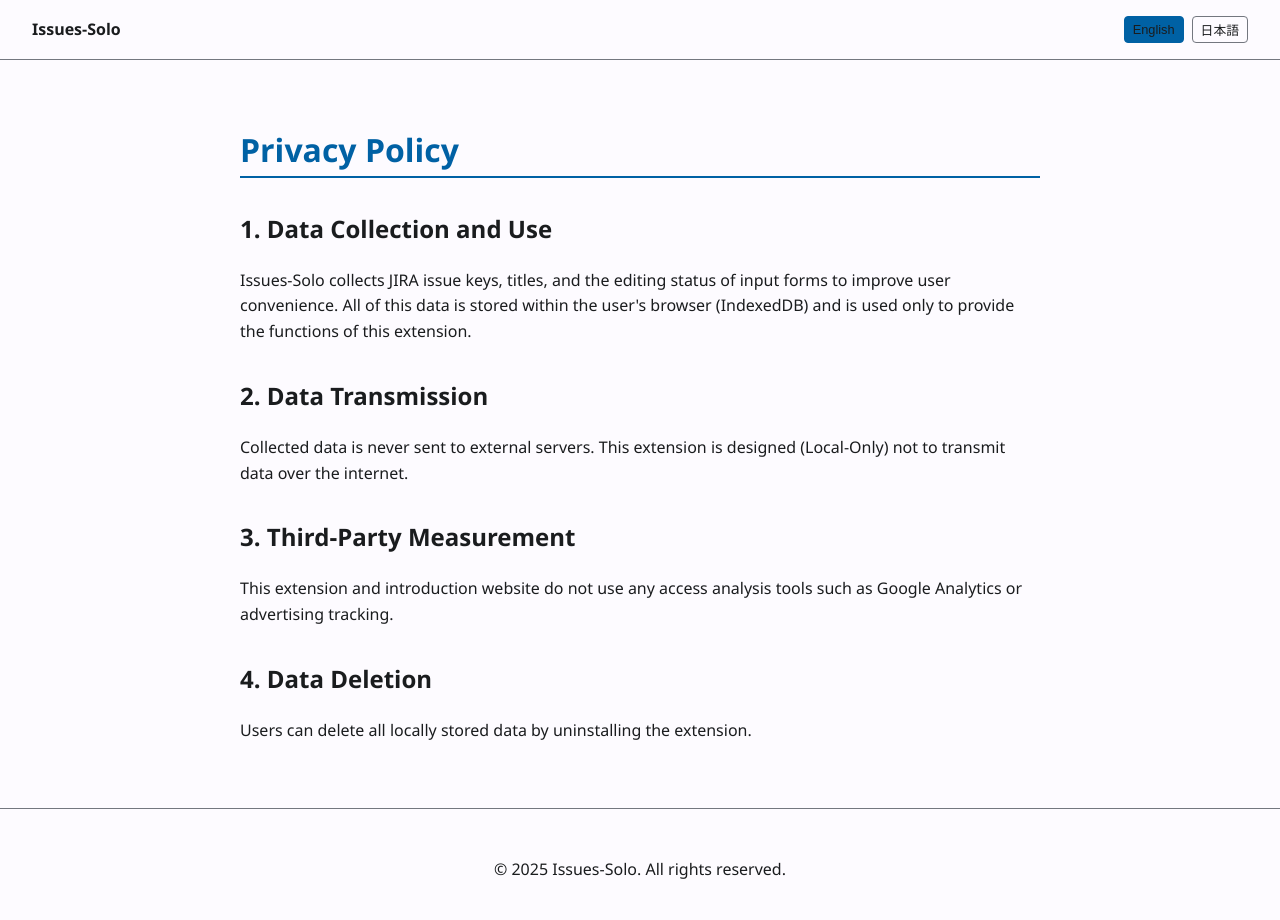
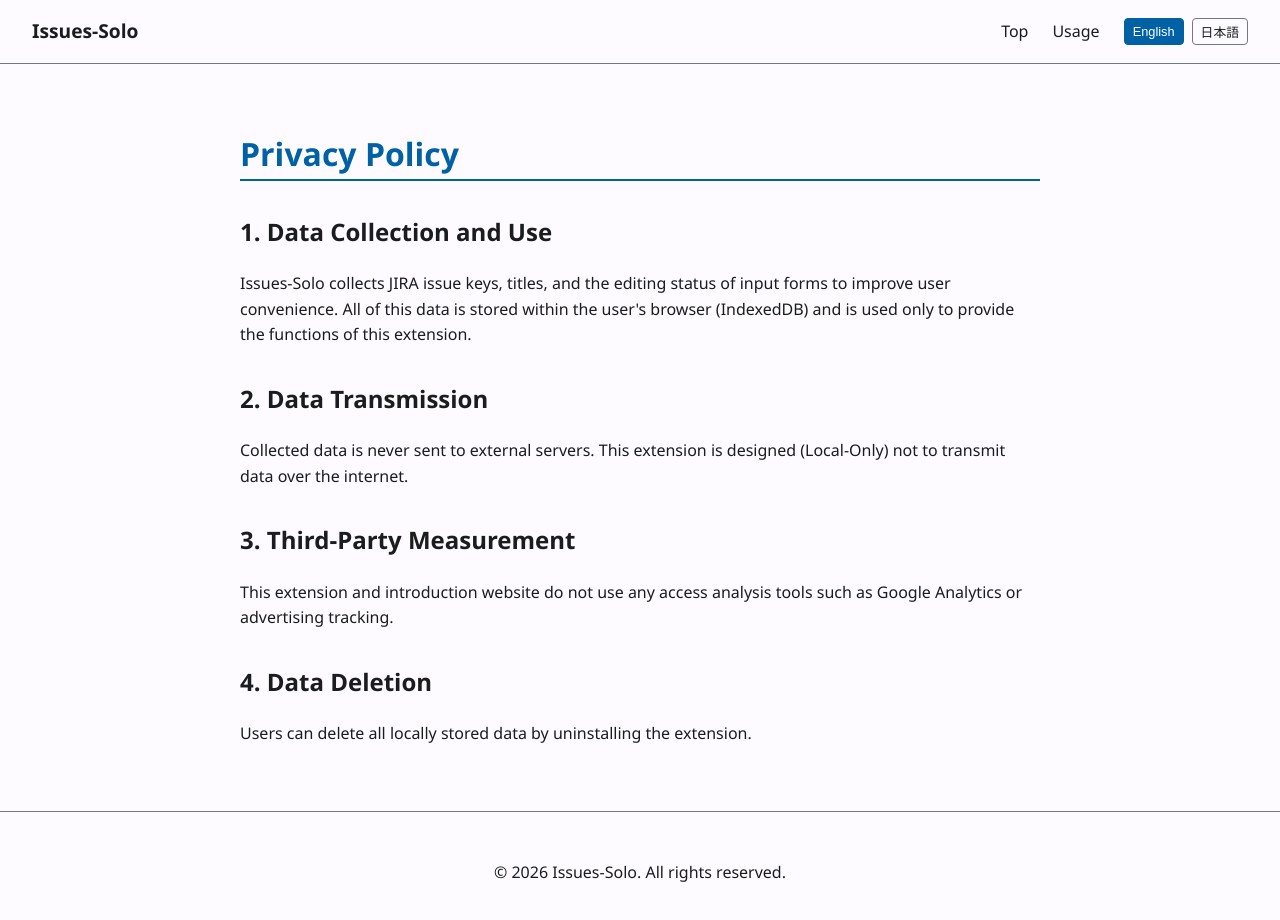
Before and after one commit to masanori-satake/Issues-Solo, a browser extension: page projects/web/privacy.html in a window 1280 px wide. Drawn offline with Linux system fonts and the light colour scheme.

Commit message:
fix: 更新された著作権年を2026に変更 (#27)

```diff
--- a/projects/web/i18n.js
+++ b/projects/web/i18n.js
@@ -28,7 +28,7 @@ const translations = {
     installStep2: 'Click the "Add to Chrome" button.',
     installStep3:
       "Pinning the extension makes it easier to access from the side panel at any time.",
-    copyright: "© 2025 Issues-Solo. All rights reserved.",
+    copyright: "© 2026 Issues-Solo. All rights reserved.",
     privacyTitle: "Privacy Policy - Issues-Solo",
     usageTitle: "Usage - Issues-Solo",
     backToHome: "Back to Home",
@@ -90,7 +90,7 @@ const translations = {
     installStep2: "「Chromeに追加」ボタンをクリックします。",
     installStep3:
       "拡張機能の固定をオンにすると、サイドパネルからいつでもアクセスしやすくなります。",
-    copyright: "© 2025 Issues-Solo. All rights reserved.",
+    copyright: "© 2026 Issues-Solo. All rights reserved.",
     privacyTitle: "プライバシーポリシー - Issues-Solo",
     usageTitle: "使い方 - Issues-Solo",
     backToHome: "ホームに戻る",
--- a/projects/web/privacy.html
+++ b/projects/web/privacy.html
@@ -7,6 +7,7 @@
     <style>
       :root {
         --md-sys-color-primary: #0061a4;
+        --md-sys-color-on-primary: #ffffff;
         --md-sys-color-surface: #fdfbff;
         --md-sys-color-on-surface: #1a1c1e;
         --md-sys-color-outline: #73777f;
@@ -45,7 +46,15 @@
         border-color: var(--md-sys-color-primary);
       }
       .logo {
+        display: flex;
+        align-items: center;
         font-weight: bold;
+        font-size: 1.2rem;
+        text-decoration: none;
+        color: var(--md-sys-color-on-surface);
+      }
+      nav a {
+        margin-left: 1.5rem;
         text-decoration: none;
         color: var(--md-sys-color-on-surface);
       }
@@ -73,6 +82,8 @@
     <header>
       <a href="index.html" class="logo">Issues-Solo</a>
       <nav style="display: flex; align-items: center">
+        <a href="index.html" data-i18n="top">トップ</a>
+        <a href="usage.html" data-i18n="usage">使い方</a>
         <div class="lang-switcher">
           <button class="lang-switch" data-lang="en" data-i18n="langEn">
             English
@@ -119,7 +130,7 @@
     </main>
 
     <footer>
-      <p data-i18n="copyright">&copy; 2025 Issues-Solo. All rights reserved.</p>
+      <p data-i18n="copyright">&copy; 2026 Issues-Solo. All rights reserved.</p>
     </footer>
     <script src="i18n.js"></script>
   </body>
```
Also changed, not shown: projects/web/index.html (+1 -1 lines), projects/web/usage.html (+1 -1 lines).
